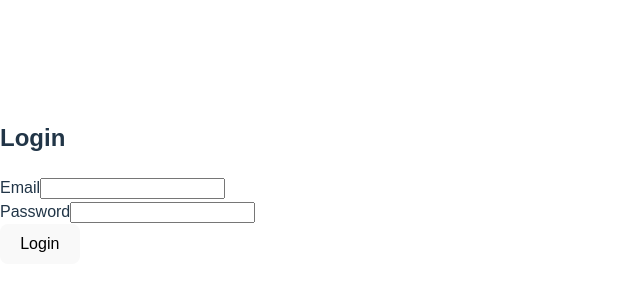
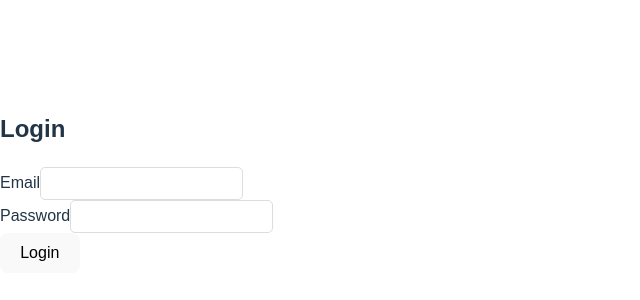
Before and after one commit to SekibaalaMark/academic_issue_tracking, a React (Vite) app in the folder Frontend/: page /login in a window 1280 px wide. Shown: the part 218-518 px from the top of the page, without its empty margins (0-640 px from the left). Built offline with nearby package versions, Linux system fonts and the light colour scheme.

Commit message:
feat:install styled components

```diff
--- a/Frontend/package.json
+++ b/Frontend/package.json
@@ -13,7 +13,8 @@
     "axios": "^1.7.9",
     "react": "^19.0.0",
     "react-dom": "^19.0.0",
-    "react-router-dom": "^7.1.5"
+    "react-router-dom": "^7.1.5",
+    "styled-components": "^6.1.15"
   },
   "devDependencies": {
     "@eslint/js": "^9.19.0",
--- a/Frontend/src/pages/Login.jsx
+++ b/Frontend/src/pages/Login.jsx
@@ -1,12 +1,18 @@
 // src/pages/Login.jsx
 import { useState } from 'react';
 import axios from 'axios';
+import styled from "styled-components"
+const Input=styled.input`
+padding:8px 12px;
+border-radius: 5px;
+border: 1px solid #ddd
 
+
+`
 function Login() {
   const [email, setEmail] = useState('');
   const [password, setPassword] = useState('');
   const [error, setError] = useState('');
-
   const handleSubmit = async (e) => {
     e.preventDefault();
     try {
@@ -28,16 +34,17 @@ function Login() {
       <form onSubmit={handleSubmit}>
         <div>
           <label>Email</label>
-          <input
+          <Input
             type="email"
             value={email}
             onChange={(e) => setEmail(e.target.value)}
             required
+
           />
         </div>
         <div>
           <label>Password</label>
-          <input
+          <Input
             type="password"
             value={password}
             onChange={(e) => setPassword(e.target.value)}
```
Also changed, not shown: 1 other file (tests, documents, lock files or other folders).
